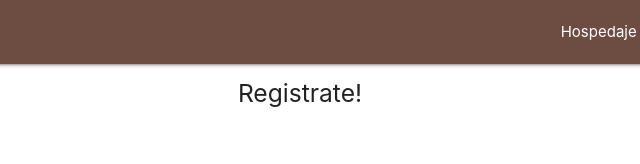
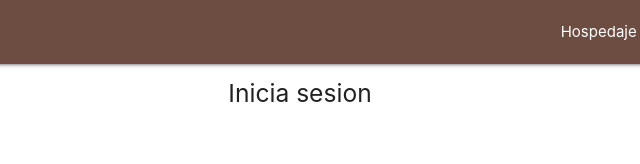
Before and after one commit to Gochita/finalWeb, a plain HTML site: page iniciar.html in a window 1280 px wide. Shown: the top 164 px of the page, 340-980 px from the left. Drawn offline with nearby package versions, Linux system fonts and the light colour scheme.

Commit message:
corregir inicio sesion

```diff
--- a/iniciar.html
+++ b/iniciar.html
@@ -28,7 +28,7 @@
         </div>
     </nav>
     <div>
-        <h5 class="center-align">Registrate!</h5>
+        <h5 class="center-align">Inicia sesion</h5>
     </div>
 
     <center>
```
